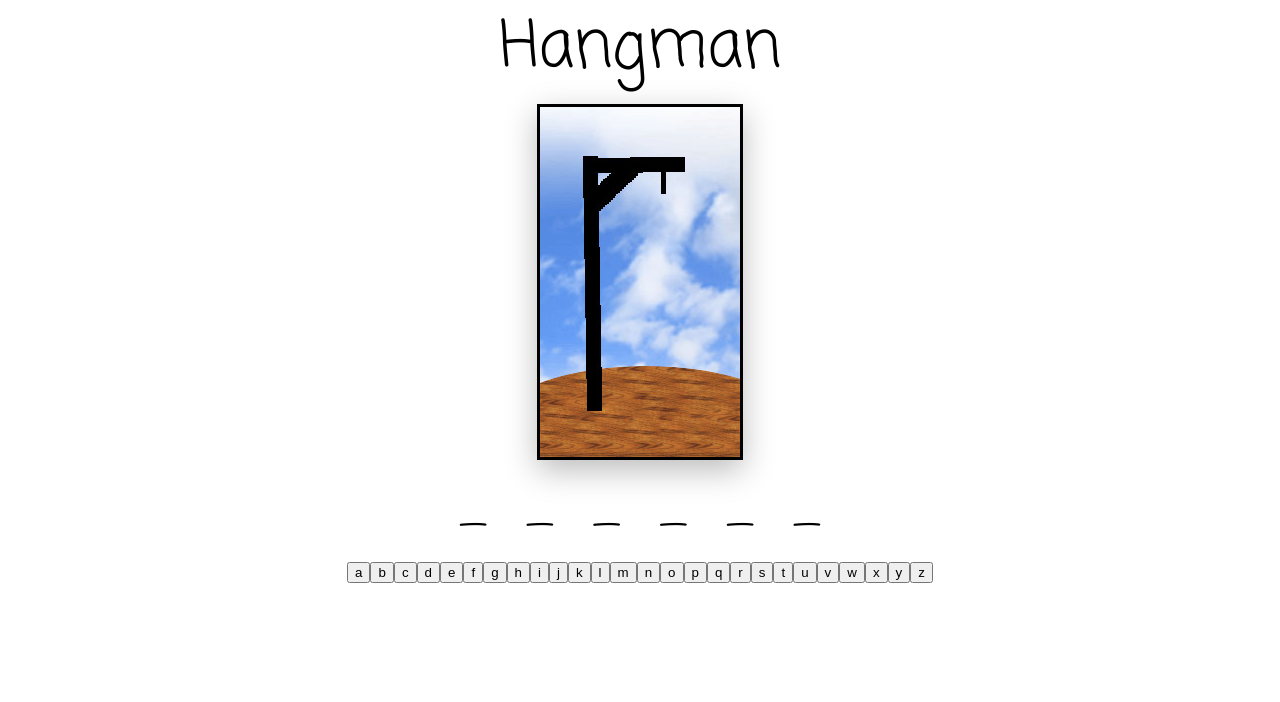
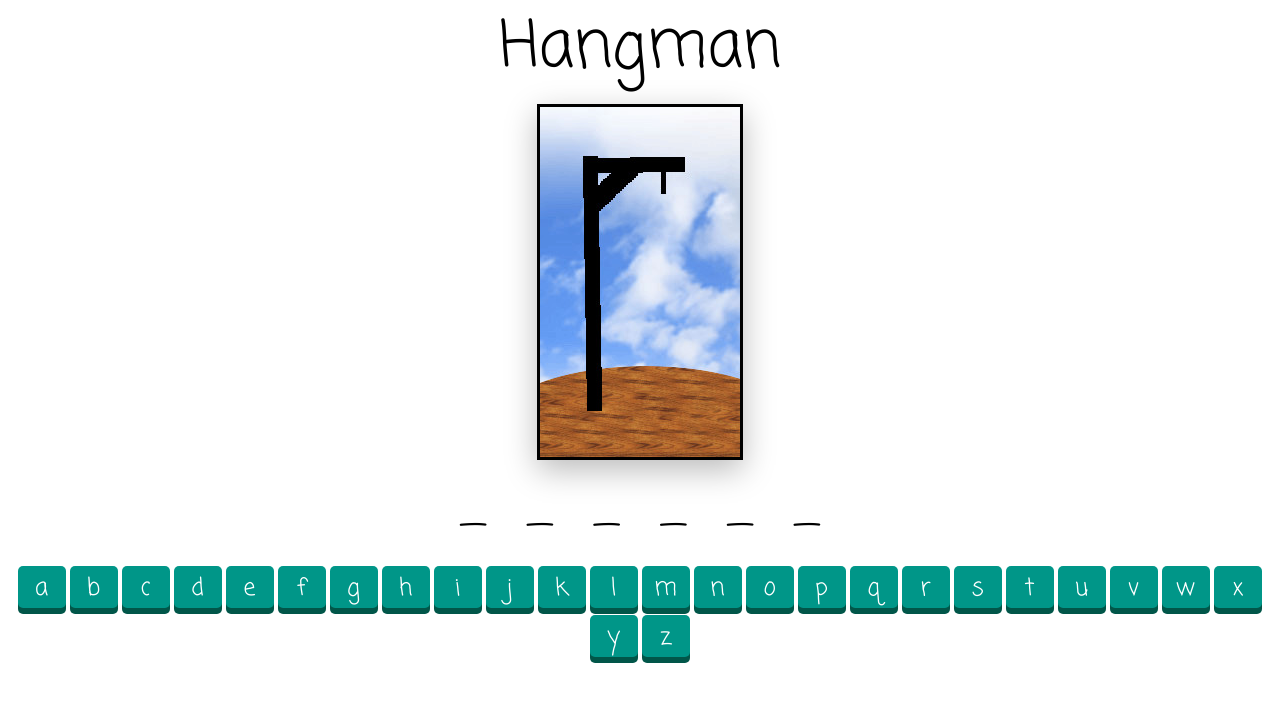
Before and after one commit to halakhellow/hangman, a React (Create React App) app: page / in a window 1280 px wide. Shown: the top 702 px of the page. Built offline with nearby package versions, Linux system fonts and the light colour scheme.

Commit message:
use AlphaBuutons component in generating buttons

```diff
--- a/src/Hangman.js
+++ b/src/Hangman.js
@@ -1,5 +1,6 @@
 import React, { Component } from "react";
 import { randomWord } from "./words";
+import AlphaButtons from "./AlphaButtons";
 import "./Hangman.css";
 import img0 from "./images/0.jpg";
 import img1 from "./images/1.jpg";
@@ -35,15 +36,13 @@ class Hangman extends Component {
     }));
   }
   generateButtons() {
-    return "abcdefghijklmnopqrstuvwxyz".split("").map((ltr) => (
-      <button
-        value={ltr}
-        onClick={this.handleGuess}
-        disabled={this.state.guessed.has(ltr)}
-      >
-        {ltr}
-      </button>
-    ));
+    return (
+      <AlphaButtons
+        sequence="abcdefghijklmnopqrstuvwxyz"
+        guessedSet={this.state.guessed}
+        guess={this.handleGuess}
+      />
+    );
   }
 
   render() {
```
